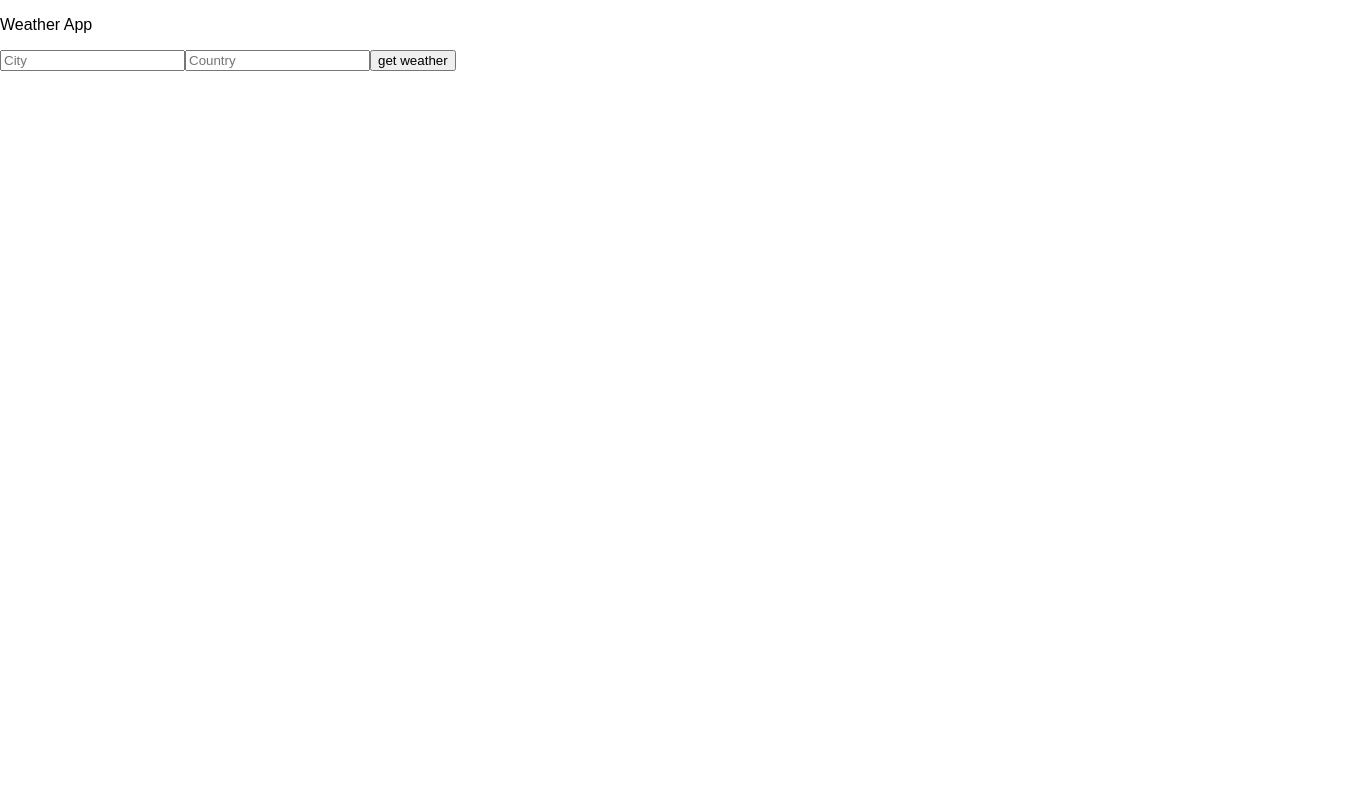
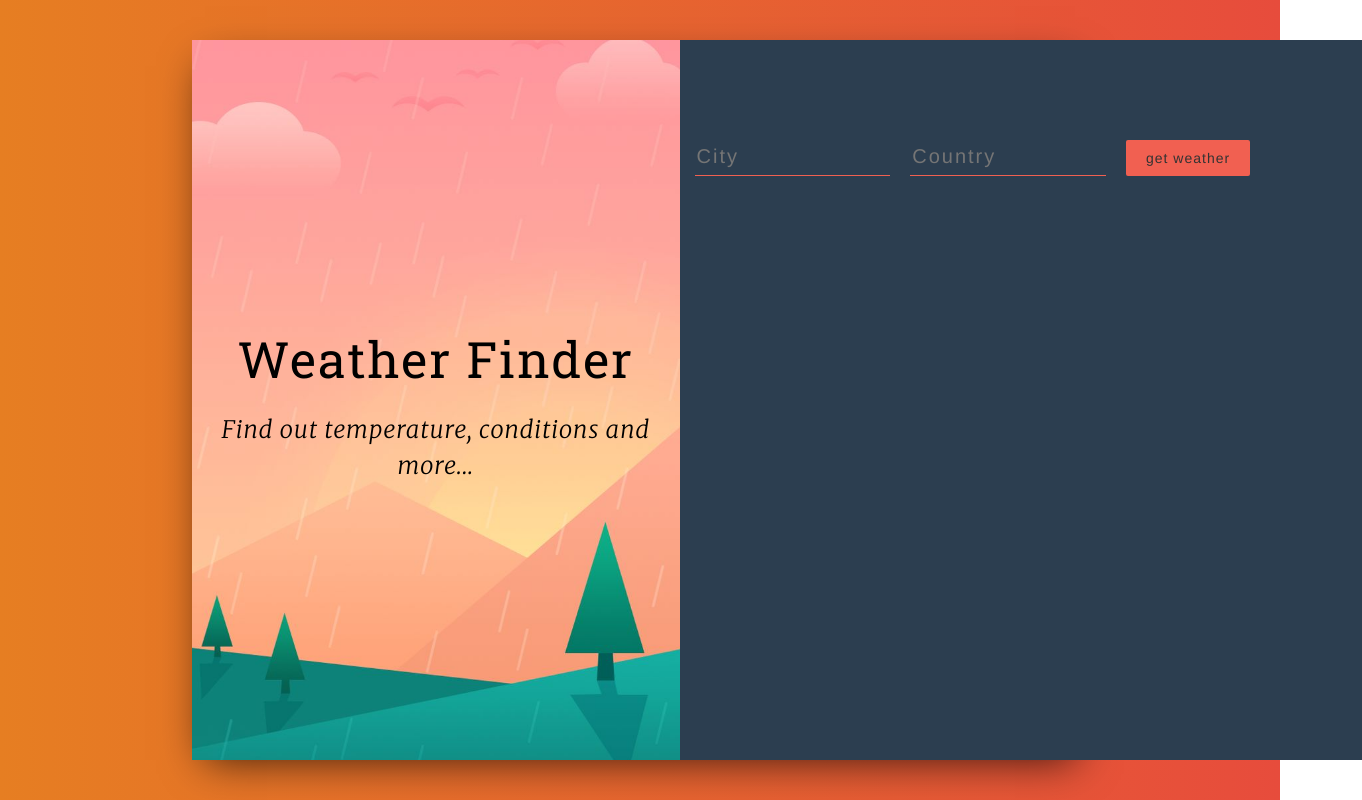
Before and after one commit to hithaishy/react-weather-app, a React (Create React App) app: page / in a window 1280 px wide. Shown: the whole page, 1362 px wide, since content can reach past the window. Built offline with nearby package versions, Linux system fonts and the light colour scheme.

Commit message:
adding css and finalizing the app

```diff
--- a/package.json
+++ b/package.json
@@ -3,6 +3,7 @@
   "version": "0.1.0",
   "private": true,
   "dependencies": {
+    "bootstrap": "^3.3.7",
     "react": "^16.5.2",
     "react-dom": "^16.5.2",
     "react-scripts": "1.1.5"
--- /dev/null
+++ b/src/App.css
@@ -0,0 +1,127 @@
+@import url('https://fonts.googleapis.com/css?family=Merriweather:100,200,300,300i,400,400i,700');
+@import url('https://fonts.googleapis.com/css?family=Roboto+Slab:400,700');
+@import url('https://fonts.googleapis.com/css?family=Open+Sans:300,400');
+
+body {
+  font-family: "Open Sans", serif;
+}
+
+.wrapper {
+  background: linear-gradient(to right, #e67e22, #e74c3c);
+  height: 100vh;
+  display: flex;
+  justify-content: center;
+  align-items: center;
+}
+
+.main {
+  height: 90vh;
+  background: #fff;
+  box-shadow: 0px 13px 40px -13px rgba(0,0,0,0.75);
+  width: 70%;
+  margin: 0 auto;
+}
+
+.title-container {
+  height: 90vh;
+  background: url("img/bg.jpg") center center no-repeat;
+  background-size: cover;
+  display: flex;
+  align-items: center;
+  justify-content: center;
+  text-align: center;
+  color: #000;
+}
+
+.title-container__title {
+  font-size: 50px;
+  letter-spacing: 2px;
+  line-height: 1.3;
+  font-family: 'Roboto Slab', serif;
+}
+
+.title-container__subtitle {
+  font-style: italic;
+  font-weight: 100;
+  letter-spacing: 1px;
+  line-height: 1.5;
+  font-family: "Merriweather", serif;
+}
+
+.form-container {
+  background-color: #2c3e50;
+  height: 90vh;
+  padding-top: 100px;
+  padding-left: 50px;
+}
+
+input[type="text"] {
+  background-color: transparent;
+  border: 0;
+  border-bottom: solid 1px #f16051;
+  width: 30%;
+  padding-bottom: 4px;
+  color: #fff !important;
+  font-weight: lighter;
+  letter-spacing: 2px;
+  margin-bottom: 30px;
+  margin-right: 20px;
+  font-size: 20px;
+}
+
+input[type="text"] {
+    outline: none;
+}
+
+input:-webkit-autofill {
+    -webkit-box-shadow: 0 0 0 30px #2c3e50 inset;
+    -webkit-text-fill-color: #fff !important;
+}
+
+button {
+  border: 0;
+  padding: 8px 20px;
+  margin: 0 2px;
+  border-radius: 2px;
+  font-weight: lighter;
+  letter-spacing: 1px;
+  font-size: 15px;
+  cursor: pointer;
+  background-color: #f16051;
+  color: #fff;
+  font-weight: 100;
+}
+
+button:active {
+  outline: none;
+}
+
+.weather__info {
+  width: 60%;
+  font-size: 20px;
+  font-weight: 200;
+  letter-spacing: 2px;
+}
+
+.weather__key {
+  color: #f16051;
+  border-bottom: solid 2px rgba(255,255,255,0.06);
+  padding: 20px 0 20px 0;
+  font-weight: 400;
+}
+
+.weather__key:last-child {
+  border: 0;
+}
+
+.weather__value {
+  color: #fff;
+  font-weight: 200;
+}
+
+.weather__error {
+  color: #f16051;
+  font-size: 20px;
+  letter-spacing: 1px;
+  font-weight: 200;
+}
--- a/src/App.js
+++ b/src/App.js
@@ -13,7 +13,7 @@
     country: undefined,
     humidity: undefined,
     description: undefined,
-    error: ""
+    error: undefined
   }
 
   getWeather = async (e) => {
@@ -22,7 +22,6 @@
     const country = e.target.elements.country.value;
     const api_call = await fetch(`http://api.openweathermap.org/data/2.5/weather?q=${city},${country}s&appid=${API_KEY}&units=metric`);
     const data = await api_call.json();
-    console.log(data);
     if (city && country) {
       this.setState({
         temprature: data.main.temp,
@@ -46,16 +45,28 @@
   render() {
     return (
       <div>
+        <div className="wrapper">
+          <div className="main">
+            <div className="container">
+              <div className="row">
+                <div className="col-xs-5 title-container">
                   <Title />
+                </div>
+                <div className="col-xs-7 form-container">
                   <Form getWeather={this.getWeather} />
                   <Weather
-          temprature={this.state.temprature}
+                    temperature={this.state.temperature}
+                    humidity={this.state.humidity}
                     city={this.state.city}
                     country={this.state.country}
-          humidity={this.state.humidity}
                     description={this.state.description}
                     error={this.state.error}
                   />
+                </div>
+              </div>
+            </div>
+          </div>
+        </div>
       </div>
     );
   }
--- a/src/components/Title.js
+++ b/src/components/Title.js
@@ -4,7 +4,8 @@
     render() {
         return (
             <div>
-                <p> Weather App</p>
+                <h1 className="title-container__title">Weather Finder</h1>
+                <h3 className="title-container__subtitle">Find out temperature, conditions and more...</h3>
             </div>
         );
     }
--- a/src/components/Weather.js
+++ b/src/components/Weather.js
@@ -3,12 +3,30 @@
 class Weather extends React.Component {
     render() {
         return (
-            <div>
-                { this.props.city && this.props.country && <p>Location: {this.props.city}, {this.props.country}</p> }
-                { this.props.temprature  && <p>Temprature:{this.props.temprature}</p>}
-                { this.props.humidity && <p>Humidity: {this.props.humidity}</p>}
-                { this.props.description && <p>Conditions: {this.props.description}</p> }
-                { this.props.error && <p>{ this.props.error }</p> }
+            <div className="weather__info">
+                {
+                    this.props.city && this.props.country && <p className="weather__key"> Location:
+	 		<span className="weather__value"> {this.props.city}, {this.props.country}</span>
+                    </p>
+                }
+                {
+                    this.props.temperature && <p className="weather__key"> Temperature:
+	 		<span className="weather__value"> {this.props.temperature}	</span>
+                    </p>
+                }
+                {
+                    this.props.humidity && <p className="weather__key"> Humidity:
+	 		<span className="weather__value"> {this.props.humidity} </span>
+                    </p>
+                }
+                {
+                    this.props.description && <p className="weather__key"> Conditions:
+	 		<span className="weather__value"> {this.props.description} </span>
+                    </p>
+                }
+                {
+                    this.props.error && <p className="weather__error">{this.props.error}</p>
+                }
             </div>
         );
     }
--- a/src/index.js
+++ b/src/index.js
@@ -1,6 +1,8 @@
 import React from 'react';
 import ReactDOM from 'react-dom';
+import './App.css';
 import './index.css';
+import 'bootstrap/dist/css/bootstrap.min.css'
 import App from './App';
 import registerServiceWorker from './registerServiceWorker';
 
```
Also changed, not shown: src/img/bg.jpg (added), 1 other file (tests, documents, lock files or other folders). Lines whose indentation alone changed are shown as unchanged.
